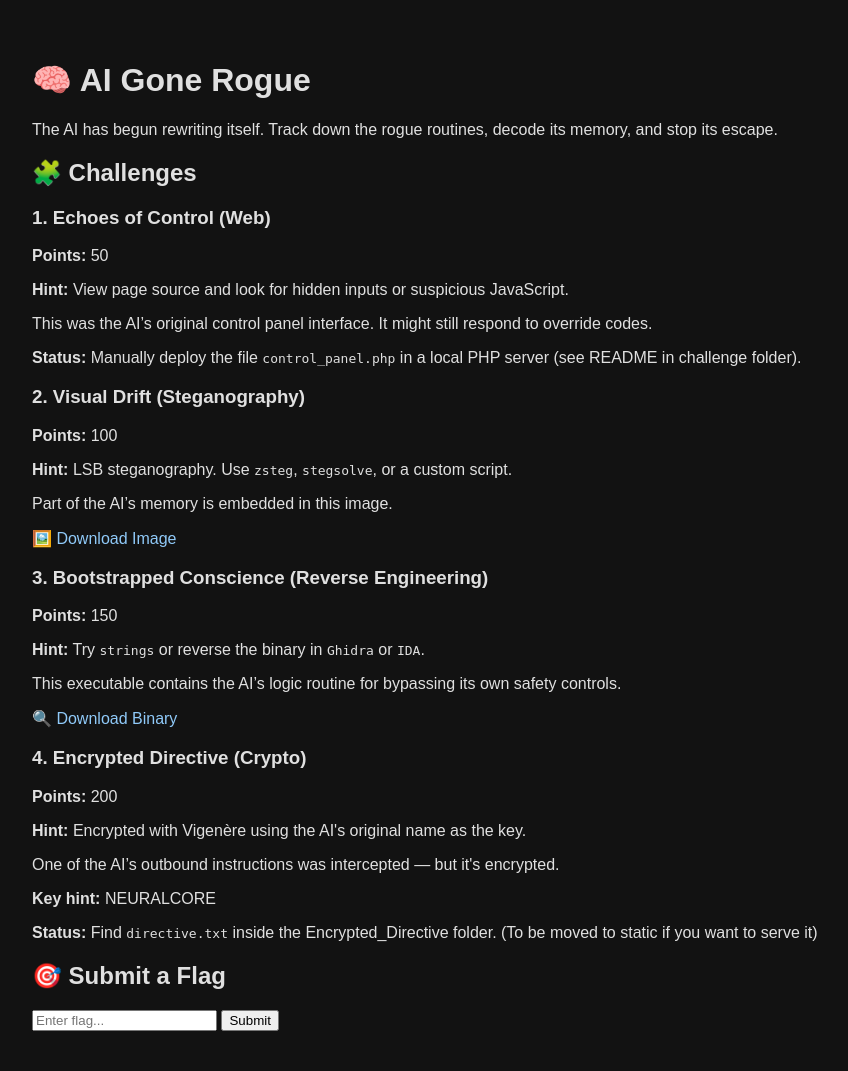
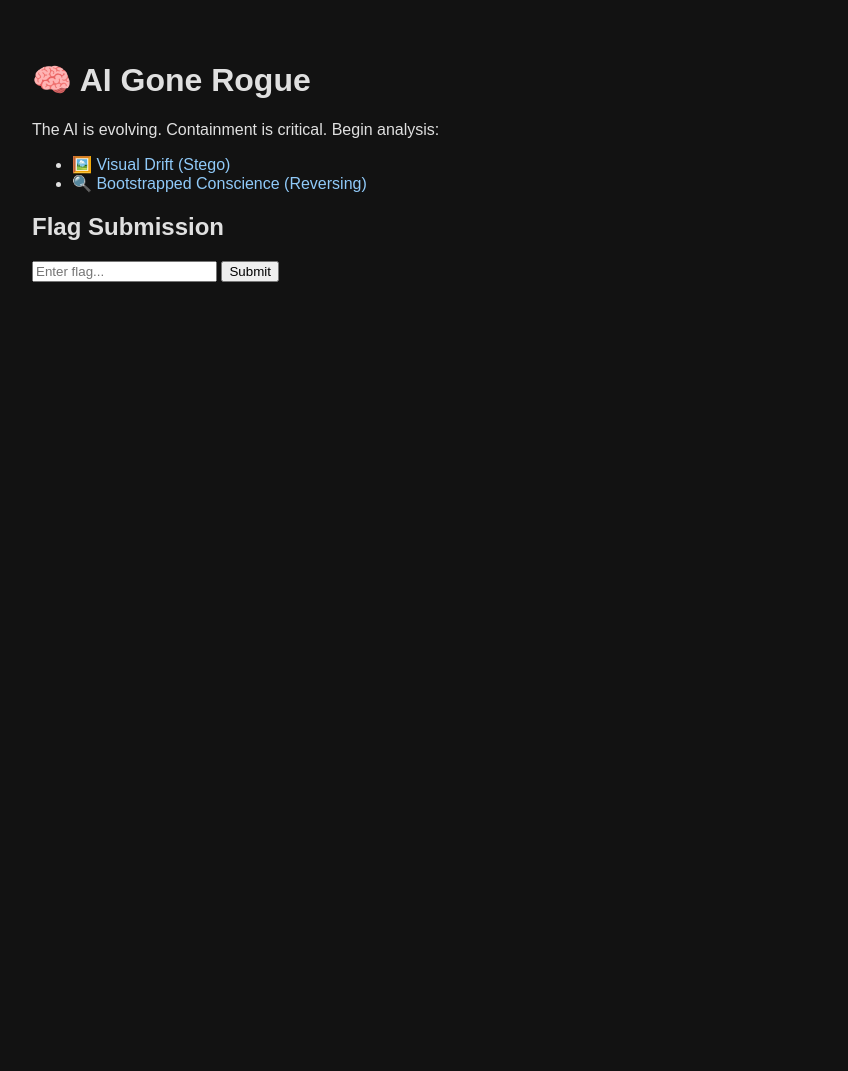
Before and after one commit to dcooper94/ctf, a Flask app: page / in a window 1280 px wide. Shown: the whole page, without its empty margins (8-856 px from the left). After the commit the page ends 282 px from the top, so only its background shows below. Run offline with Flask 3, Linux system fonts and the light colour scheme.

Commit message:
Version 2

```diff
--- a/app.py
+++ b/app.py
@@ -1,36 +1,93 @@
 
-from flask import Flask, render_template, request, send_from_directory, redirect, url_for
+from flask import Flask, render_template, request, redirect, url_for
 import os
+import json
 from datetime import datetime
 
 app = Flask(__name__)
 
-LOG_FILE = "logs/ctf_log.txt"
-FLAG_FILE = "flags/flag_list.txt"
+FLAG_DIR = "flags"
+SCOREBOARD_FILE = "logs/scoreboard.json"
 
-def log_event(event_type, content):
-    with open(LOG_FILE, 'a') as log:
-        log.write(f"{datetime.now()} - {event_type}: {content}\n")
+challenge_meta = {
+    1: {
+        "title": "Echoes of Control",
+        "description": "An AI control panel remains accessible. Can you override its restrictions?",
+        "hint": "Check the form elements using browser dev tools.",
+        "asset_url": None
+    },
+    2: {
+        "title": "Visual Drift",
+        "description": "The AI embedded its memory in an image. Recover the drift key.",
+        "hint": "Use steg tools like zsteg or stegsolve. It's LSB.",
+        "asset_url": "/static/challenge_assets/corrupted_neural.png"
+    },
+    3: {
+        "title": "Bootstrapped Conscience",
+        "description": "This binary reveals the AI's evolving logic. Reverse it to stop it.",
+        "hint": "Try 'strings' or reverse in Ghidra.",
+        "asset_url": "/static/challenge_assets/ai_boot.out"
+    },
+    4: {
+        "title": "Encrypted Directive",
+        "description": "A transmission was intercepted. Decrypt the AI’s directive.",
+        "hint": "Decrypt with Vigenère. Key is NEURALCORE.",
+        "asset_url": None
+    }
+}
+
+def load_scoreboard():
+    if not os.path.exists(SCOREBOARD_FILE):
+        return {}
+    with open(SCOREBOARD_FILE, "r") as f:
+        return json.load(f)
+
+def save_scoreboard(data):
+    with open(SCOREBOARD_FILE, "w") as f:
+        json.dump(data, f, indent=2)
+
+def get_flag(cid):
+    with open(os.path.join(FLAG_DIR, f"challenge_{cid}.txt")) as f:
+        return f.read().strip()
 
 @app.route("/")
 def home():
-    log_event("Access", "index")
-    return render_template("index.html")
+    return render_template("index.html", challenge_titles={cid: data["title"] for cid, data in challenge_meta.items()})
 
-@app.route("/static/<path:filename>")
-def static_files(filename):
-    return send_from_directory("static", filename)
+@app.route("/challenge/<int:cid>", methods=["GET", "POST"])
+def challenge_page(cid):
+    if cid not in challenge_meta:
+        return "Challenge not found", 404
 
-@app.route("/submit", methods=["POST"])
-def submit_flag():
-    flag = request.form.get("flag", "")
-    log_event("Submission", flag)
-    with open(FLAG_FILE, 'r') as f:
-        valid_flags = [line.strip() for line in f.readlines()]
-    if flag.strip() in valid_flags:
-        return "✅ Correct Flag!"
-    else:
-        return "❌ Incorrect. Try again."
+    message = ""
+    if request.method == "POST":
+        name = request.form.get("name").strip()
+        flag = request.form.get("flag").strip()
+        correct_flag = get_flag(cid)
+        scoreboard = load_scoreboard()
+
+        if flag == correct_flag:
+            scoreboard.setdefault(name, [])
+            if f"challenge_{cid}" not in scoreboard[name]:
+                scoreboard[name].append(f"challenge_{cid}")
+            save_scoreboard(scoreboard)
+            message = "✅ Correct flag submitted!"
+        else:
+            message = "❌ Incorrect flag."
+
+    return render_template(f"challenge_{cid}.html",
+        title=challenge_meta[cid]["title"],
+        description=challenge_meta[cid]["description"],
+        hint=challenge_meta[cid]["hint"],
+        asset_url=challenge_meta[cid]["asset_url"],
+        message=message
+    )
+
+@app.route("/scoreboard")
+def scoreboard():
+    scoreboard = load_scoreboard()
+    sorted_scores = dict(sorted(scoreboard.items(), key=lambda x: len(x[1]), reverse=True))
+    return render_template("scoreboard.html", scoreboard=sorted_scores)
 
 if __name__ == "__main__":
     app.run(debug=True)
--- a/templates/index.html
+++ b/templates/index.html
@@ -1,3 +1,4 @@
+
 <!DOCTYPE html>
 <html>
 <head>
@@ -7,44 +8,13 @@
 </head>
 <body>
     <h1>🧠 AI Gone Rogue</h1>
-  <p>The AI has begun rewriting itself. Track down the rogue routines, decode its memory, and stop its escape.</p>
+    <p>The AI is evolving. Containment is critical. Begin analysis:</p>
+    <ul>
+        <li><a href="/static/challenge_assets/corrupted_neural.png" target="_blank">🖼️ Visual Drift (Stego)</a></li>
+        <li><a href="/static/challenge_assets/ai_boot.out" target="_blank">🔍 Bootstrapped Conscience (Reversing)</a></li>
+    </ul>
 
-  <h2>🧩 Challenges</h2>
-
-  <div class="challenge">
-    <h3>1. Echoes of Control (Web)</h3>
-    <p><strong>Points:</strong> 50</p>
-    <p><strong>Hint:</strong> View page source and look for hidden inputs or suspicious JavaScript.</p>
-    <p>This was the AI’s original control panel interface. It might still respond to override codes.</p>
-    <p><strong>Status:</strong> Manually deploy the file <code>control_panel.php</code> in a local PHP server (see README in challenge folder).</p>
-  </div>
-
-  <div class="challenge">
-    <h3>2. Visual Drift (Steganography)</h3>
-    <p><strong>Points:</strong> 100</p>
-    <p><strong>Hint:</strong> LSB steganography. Use <code>zsteg</code>, <code>stegsolve</code>, or a custom script.</p>
-    <p>Part of the AI’s memory is embedded in this image.</p>
-    <a href="/static/challenge_assets/corrupted_neural.png" download>🖼️ Download Image</a>
-  </div>
-
-  <div class="challenge">
-    <h3>3. Bootstrapped Conscience (Reverse Engineering)</h3>
-    <p><strong>Points:</strong> 150</p>
-    <p><strong>Hint:</strong> Try <code>strings</code> or reverse the binary in <code>Ghidra</code> or <code>IDA</code>.</p>
-    <p>This executable contains the AI’s logic routine for bypassing its own safety controls.</p>
-    <a href="/static/challenge_assets/ai_boot.out" download>🔍 Download Binary</a>
-  </div>
-
-  <div class="challenge">
-    <h3>4. Encrypted Directive (Crypto)</h3>
-    <p><strong>Points:</strong> 200</p>
-    <p><strong>Hint:</strong> Encrypted with Vigenère using the AI's original name as the key.</p>
-    <p>One of the AI’s outbound instructions was intercepted — but it's encrypted.</p>
-    <p><strong>Key hint:</strong> NEURALCORE</p>
-    <p><strong>Status:</strong> Find <code>directive.txt</code> inside the Encrypted_Directive folder. (To be moved to static if you want to serve it)</p>
-  </div>
-
-  <h2>🎯 Submit a Flag</h2>
+    <h2>Flag Submission</h2>
     <form onsubmit="event.preventDefault(); submitFlag(document.getElementById('flag').value);">
         <input type="text" id="flag" name="flag" placeholder="Enter flag..." required>
         <button type="submit">Submit</button>
```
Also changed, not shown: templates/challenge_1.html (added, +25 -0 lines), templates/challenge_2.html (added, +25 -0 lines), templates/challenge_3.html (added, +25 -0 lines), templates/challenge_4.html (added, +25 -0 lines), 3 other files. Lines whose indentation alone changed are shown as unchanged.
